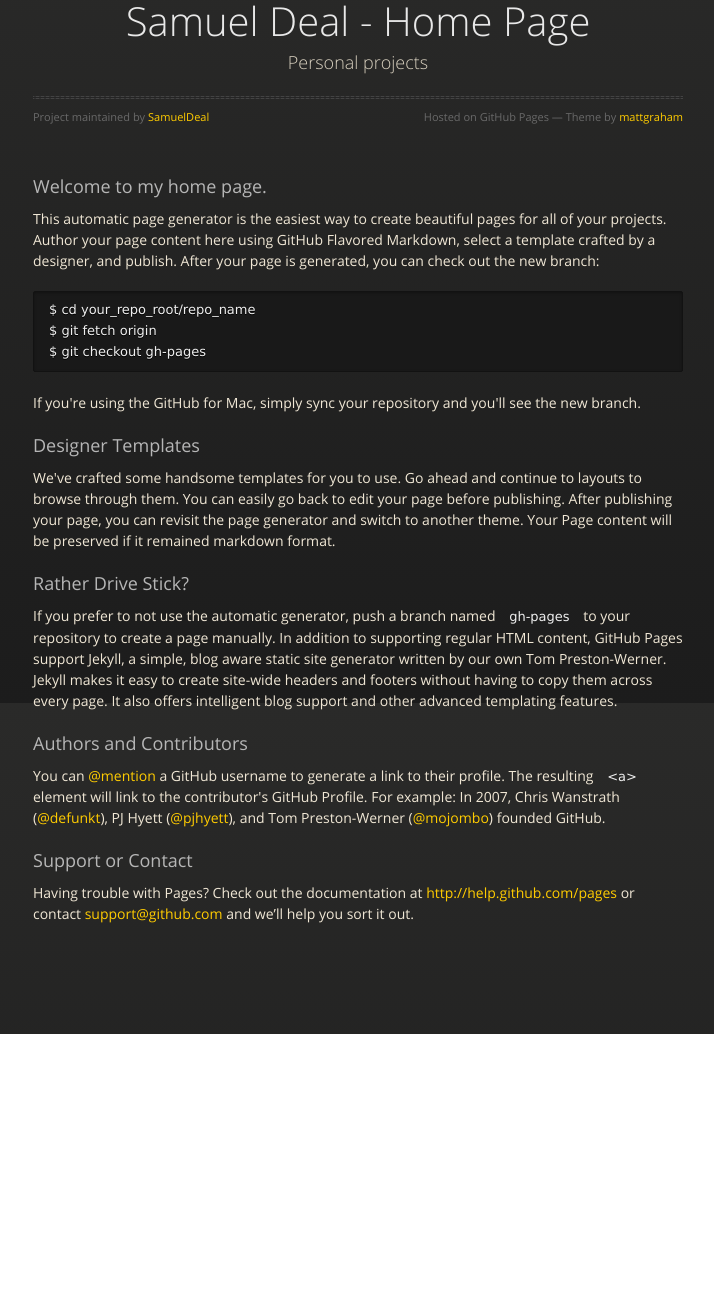
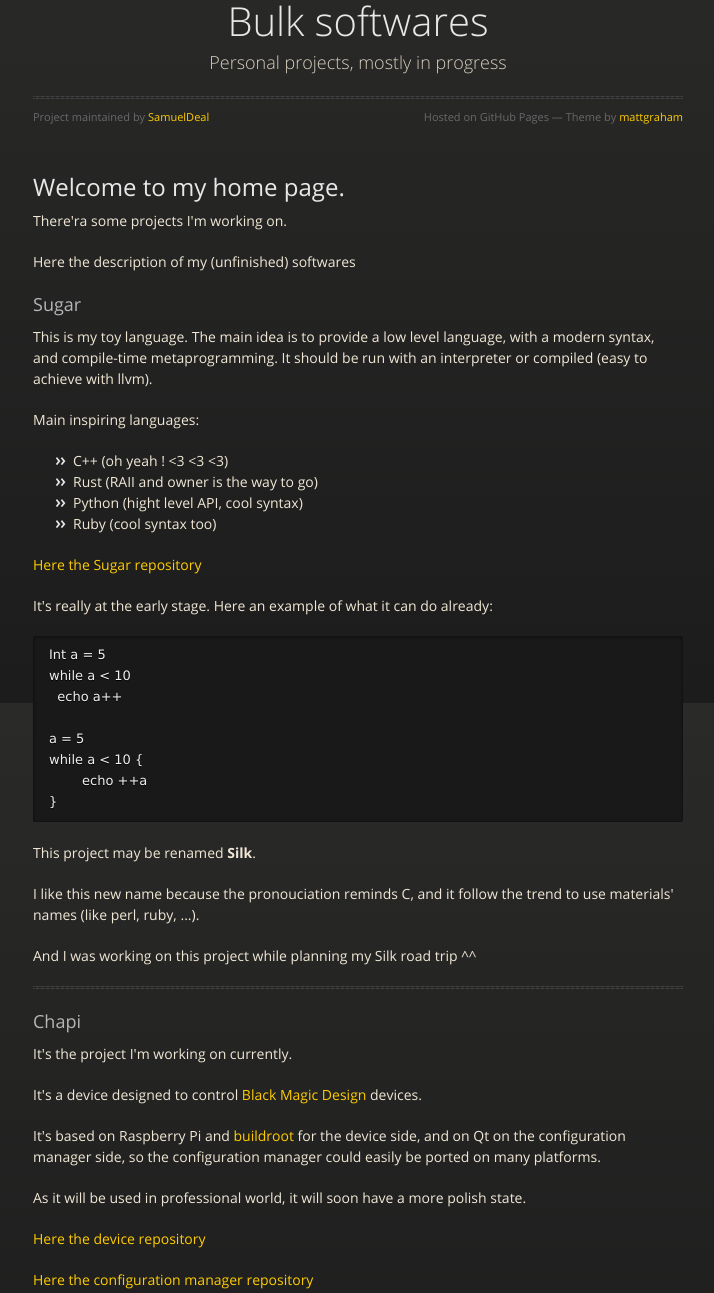
Before and after one commit to SamuelDeal/samueldeal.github.io, a plain HTML site: page index.html in a window 1280 px wide. Shown: the part 97-1390 px from the top of the page, without its empty margins (282-996 px from the left). Before the commit the page ends 1131 px from the top, so only its background shows below. Drawn offline with nearby package versions, Linux system fonts and the light colour scheme.

Commit message:
Replace master branch with page content via GitHub

```diff
--- a/index.html
+++ b/index.html
@@ -3,7 +3,7 @@
   <head>
     <meta charset="utf-8">
     <meta http-equiv="X-UA-Compatible" content="chrome=1">
-    <title>Samuel Deal - Home Page by SamuelDeal</title>
+    <title>Bulk softwares by SamuelDeal</title>
     <link rel="stylesheet" href="stylesheets/styles.css">
     <link rel="stylesheet" href="stylesheets/pygment_trac.css">
     <script src="https://ajax.googleapis.com/ajax/libs/jquery/1.7.1/jquery.min.js"></script>
@@ -28,44 +28,87 @@
 
       <section>
         <div id="title">
-          <h1>Samuel Deal - Home Page</h1>
-          <p>Personal projects</p>
+          <h1>Bulk softwares</h1>
+          <p>Personal projects, mostly in progress</p>
           <hr>
           <span class="credits left">Project maintained by <a href="https://github.com/SamuelDeal">SamuelDeal</a></span>
           <span class="credits right">Hosted on GitHub Pages &mdash; Theme by <a href="https://twitter.com/michigangraham">mattgraham</a></span>
         </div>
 
-        <h3>
-<a name="welcome-to-my-home-page" class="anchor" href="#welcome-to-my-home-page"><span class="octicon octicon-link"></span></a>Welcome to my home page.</h3>
+        <h2>
+<a name="welcome-to-my-home-page" class="anchor" href="#welcome-to-my-home-page"><span class="octicon octicon-link"></span></a>Welcome to my home page.</h2>
 
-<p>This automatic page generator is the easiest way to create beautiful pages for all of your projects. Author your page content here using GitHub Flavored Markdown, select a template crafted by a designer, and publish. After your page is generated, you can check out the new branch:</p>
+<p>There'ra some projects I'm working on.</p>
 
-<pre><code>$ cd your_repo_root/repo_name
-$ git fetch origin
-$ git checkout gh-pages
+<p>Here the description of my (unfinished) softwares</p>
+
+<h3>
+<a name="sugar" class="anchor" href="#sugar"><span class="octicon octicon-link"></span></a>Sugar</h3>
+
+<p>This is my toy language. The main idea is to provide a low level language, with a modern syntax, and compile-time metaprogramming.
+It should be run with an interpreter or compiled (easy to achieve with llvm).</p>
+
+<p>Main inspiring languages:</p>
+
+<ul>
+<li>C++ (oh yeah ! &lt;3 &lt;3 &lt;3)</li>
+<li>Rust (RAII and owner is the way to go)</li>
+<li>Python (hight level API, cool syntax)</li>
+<li>Ruby (cool syntax too)</li>
+</ul>
+
+<p><a href="https://github.com/SamuelDeal/Sugar">Here the Sugar repository</a></p>
+
+<p>It's really at the early stage. Here an example of what it can do already:</p>
+
+<pre><code>Int a = 5
+while a &lt; 10
+  echo a++
+
+a = 5
+while a &lt; 10 {
+        echo ++a
+}
 </code></pre>
 
-<p>If you're using the GitHub for Mac, simply sync your repository and you'll see the new branch.</p>
+<p>This project may be renamed <strong>Silk</strong>.</p>
+
+<p>I like this new name because the pronouciation reminds C, and it follow the trend to use materials' names (like perl, ruby, ...).</p>
+
+<p>And I was working on this project while planning my Silk road trip ^^</p>
+
+<hr>
 
 <h3>
-<a name="designer-templates" class="anchor" href="#designer-templates"><span class="octicon octicon-link"></span></a>Designer Templates</h3>
+<a name="chapi" class="anchor" href="#chapi"><span class="octicon octicon-link"></span></a>Chapi</h3>
 
-<p>We've crafted some handsome templates for you to use. Go ahead and continue to layouts to browse through them. You can easily go back to edit your page before publishing. After publishing your page, you can revisit the page generator and switch to another theme. Your Page content will be preserved if it remained markdown format.</p>
+<p>It's the project I'm working on currently.</p>
+
+<p>It's a device designed to control <a href="https://www.blackmagicdesign.com">Black Magic Design</a> devices.</p>
+
+<p>It's based on Raspberry Pi and <a href="http://buildroot.uclibc.org/">buildroot</a> for the device side,
+and on Qt on the configuration manager side, so the configuration manager could easily be ported on many platforms.</p>
+
+<p>As it will be used in professional world, it will soon have a more polish state.</p>
+
+<p><a href="https://github.com/SamuelDeal/chapi">Here the device repository</a></p>
+
+<p><a href="https://github.com/SamuelDeal/chapi_server">Here the configuration manager repository</a></p>
+
+<hr>
 
 <h3>
-<a name="rather-drive-stick" class="anchor" href="#rather-drive-stick"><span class="octicon octicon-link"></span></a>Rather Drive Stick?</h3>
+<a name="carpi" class="anchor" href="#carpi"><span class="octicon octicon-link"></span></a>Carpi</h3>
 
-<p>If you prefer to not use the automatic generator, push a branch named <code>gh-pages</code> to your repository to create a page manually. In addition to supporting regular HTML content, GitHub Pages support Jekyll, a simple, blog aware static site generator written by our own Tom Preston-Werner. Jekyll makes it easy to create site-wide headers and footers without having to copy them across every page. It also offers intelligent blog support and other advanced templating features.</p>
+<p>It's a car radio rpoject based on <a href="http://www.musicpd.org/">mpd</a> and the raspberry py.</p>
 
-<h3>
-<a name="authors-and-contributors" class="anchor" href="#authors-and-contributors"><span class="octicon octicon-link"></span></a>Authors and Contributors</h3>
+<p>This project is paused since I don't have a car anymore ^^.</p>
 
-<p>You can <a href="https://github.com/blog/821" class="user-mention">@mention</a> a GitHub username to generate a link to their profile. The resulting <code>&lt;a&gt;</code> element will link to the contributor's GitHub Profile. For example: In 2007, Chris Wanstrath (<a href="https://github.com/defunkt" class="user-mention">@defunkt</a>), PJ Hyett (<a href="https://github.com/pjhyett" class="user-mention">@pjhyett</a>), and Tom Preston-Werner (<a href="https://github.com/mojombo" class="user-mention">@mojombo</a>) founded GitHub.</p>
+<p>But I may restart it if I get a new truck</p>
 
-<h3>
-<a name="support-or-contact" class="anchor" href="#support-or-contact"><span class="octicon octicon-link"></span></a>Support or Contact</h3>
+<p><a href="https://github.com/SamuelDeal/carpi">Here the carpi repository</a></p>
 
-<p>Having trouble with Pages? Check out the documentation at <a href="http://help.github.com/pages">http://help.github.com/pages</a> or contact <a href="mailto:support@github.com">support@github.com</a> and we’ll help you sort it out.</p>
+<hr>
       </section>
 
     </div>
```
Also changed, not shown: params.json (+1 -1 lines).
